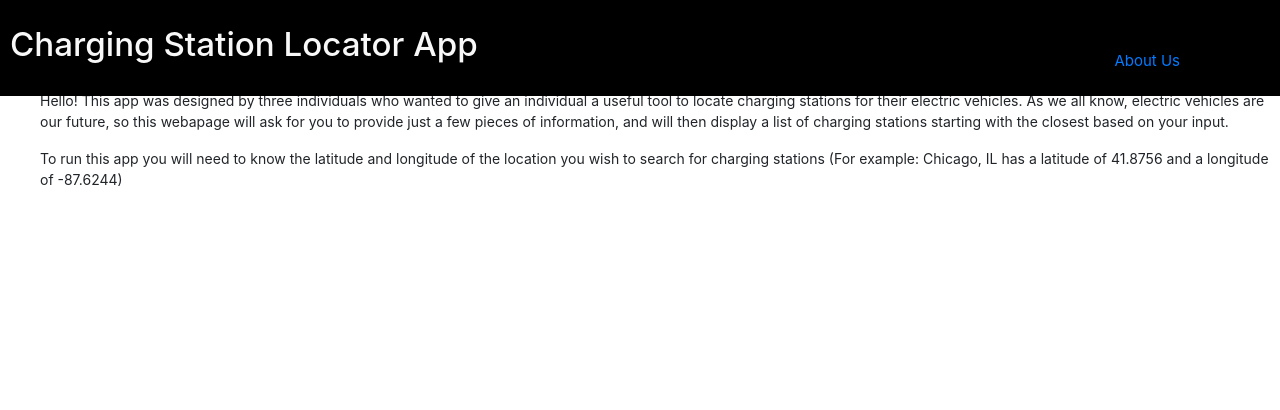
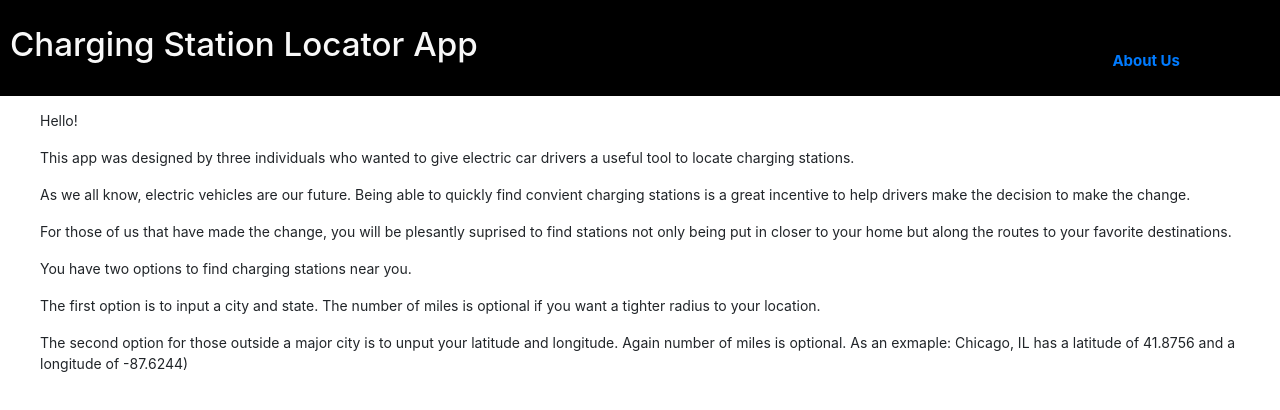
Before and after one commit to richardkorneisel/Project-3, a React (Create React App) app: page /aboutus in a window 1280 px wide. Shown: the top 410 px of the page. Built offline with nearby package versions, Linux system fonts and the light colour scheme.

Commit message:
Updated CSS on all pages minus card, Updated About Us

```diff
--- a/src/components/AboutUs/AboutUs.css
+++ b/src/components/AboutUs/AboutUs.css
@@ -1,5 +1,5 @@
 .aboutUs {
-    padding: 90px 0  40px 40px;
+    padding: 110px 0  40px 40px;
     margin: 0 auto;
 }
 
--- a/src/components/AboutUs/AboutUs.js
+++ b/src/components/AboutUs/AboutUs.js
@@ -5,9 +5,13 @@ function AboutUs() {
     return (
 
         <div className="aboutUs">
-            <p>Hello! This app was designed by three individuals who wanted to give an individual a useful tool to locate charging stations for their electric vehicles.  As we all know, electric vehicles are our future, so this webapage will ask for you to provide just a few pieces of information, and will then display a list of charging stations starting with the closest based on your input.</p>
-            <p>To run this app you will need to know the latitude and longitude of the location you wish to search for charging stations (For example: Chicago, IL has a latitude of 41.8756 and a longitude of -87.6244)</p>
-
+            <p>Hello!</p>
+            <p>This app was designed by three individuals who wanted to give electric car drivers a useful tool to locate charging stations.</p>
+            <p>As we all know, electric vehicles are our future.  Being able to quickly find convient charging stations is a great incentive to help drivers make the decision to make the change.</p>
+            <p> For those of us that have made the change, you will be plesantly suprised to find stations not only being put in closer to your home but along the routes to your favorite destinations.</p>
+            <p>You have two options to find charging stations near you.</p>
+            <p>The first option is to input a city and state.  The number of miles is optional if you want a tighter radius to your location.</p>
+            <p>The second option for those outside a major city is to unput your latitude and longitude.  Again number of miles is optional. As an exmaple: Chicago, IL has a latitude of 41.8756 and a longitude of -87.6244)</p>
         </div>
 
     )
--- a/src/components/Detail/Detail.css
+++ b/src/components/Detail/Detail.css
@@ -1,7 +1,7 @@
 .Detail {
     display: flex;
     flex-direction: column;
-    padding: 90px 0  40px 40px;
+    padding: 110px 0  40px 40px;
     margin: 0 auto;
 }
 
@@ -10,5 +10,27 @@
 }
 
 .Detail p {
-  font-size: 15;
+  font-size: 25;
+  margin: 0 0 0 0;
 }
+
+.title {
+  font-size: 30px;
+}
+
+.address h5 {
+  text-decoration: underline;
+  padding: 0 0 10px 0;
+}
+
+.details h5 {
+  text-decoration: underline;
+  padding: 0 0 10px 0;
+  margin: 20px 0 0 0;
+}
+
+.charge h5 {
+  text-decoration: underline;
+  padding: 0 0 10px 0;
+  margin: 20px 0 0 0;
+}
--- a/src/components/Detail/Detail.js
+++ b/src/components/Detail/Detail.js
@@ -28,20 +28,18 @@ export default function Detail(props) {
         <div>
           <h2 className='title'>{address.Title}</h2>
           <div className='address'>
-            <h3>Address</h3>
+            <h5>Address</h5>
             <p>{address.AddressLine1}</p>
-            <p>{address.Town}</p>
-            <p>{address.StateOrProvince}</p>
-            <p>{address.Postcode}</p>
+            <p>{address.Town}, {address.StateOrProvince} {address.Postcode}</p>
           </div>
           <div className='details'>
-            <h3>Notes</h3>
+            <h5>Notes</h5>
             <p>Distance: {distance} mi</p>
             <p>{address.AccessComments}</p>
             <p>{stationData.GeneralComments}</p>
           </div>
-          <div className=''>
-            <h3>Charging Details</h3>
+          <div className='charge'>
+            <h5>Charging Details</h5>
             <p>Number of Chargers: {connections.Quantity}</p>
             <p>Charging Level: {connections.LevelID}</p>
             <p>Volts: {connections.Voltage}</p>
@@ -49,7 +47,7 @@ export default function Detail(props) {
             <p>Power (KW): {connections.PowerKW}</p>
           </div>
       <Link to='/'>
-        <h3 className='button'>Back to Results</h3>
+        <h5 className="button">Back to Results</h5>
       </Link>
         </div>
       : null }
--- a/src/components/Header/Header.css
+++ b/src/components/Header/Header.css
@@ -2,5 +2,4 @@
     color:  	#F8F8F8;
     font-size: 2.59vw;
     margin: 25px 640px 40px 10px;
-    /* border: 5px solid red; */
 }
--- a/src/components/Header/Header.js
+++ b/src/components/Header/Header.js
@@ -6,7 +6,7 @@ import Nav from '../Nav/Nav'
 function Header() {
     return (
       <div>
-        <Link to = '/'>
+        <Link className= 'link' to = '/'>
           <h1 className='appName'>Charging Station Locator App</h1>
         </Link>
         <Nav />
--- a/src/components/Nav/Nav.css
+++ b/src/components/Nav/Nav.css
@@ -6,3 +6,11 @@
 .nav p {
     font-size: 15px;
 }
+
+a:hover {
+    text-decoration: none;
+}
+
+a:active {
+    text-decoration: none;
+}
--- a/src/components/Nav/Nav.js
+++ b/src/components/Nav/Nav.js
@@ -6,7 +6,7 @@ function Nav() {
     return (
 
         <div className='nav'>
-            <p><a href="AboutUs">About Us</a></p>
+            <p><b><a href="AboutUs">About Us</a></b></p>
         </div>
     );
 }
--- a/src/components/ResultsList/ResultsList.css
+++ b/src/components/ResultsList/ResultsList.css
@@ -8,4 +8,5 @@
 
 .ResultsList h1 {
   font-size: 30px;
+  padding: 0 0  10px 40px;
 }
--- a/src/components/Search/Search.css
+++ b/src/components/Search/Search.css
@@ -2,6 +2,7 @@
     font-size: 10px;
     font-weight: 600;
 }
+
 .Search input {
     box-sizing: border-box;
     padding: 6px 10px;
@@ -24,8 +25,8 @@
     border: 5px solid black;
     border-radius: 15px;
     padding: 10px 0 0 30px;
-    /* margin-right: 30px; */
 }
+
 .Search .searchContainer {
     display: flex;
     justify-content: flex-start;
@@ -42,7 +43,6 @@
     .Search {
         width: 375px;
     }
-
     .Search .searchContainer {
         display: flex;
         flex-direction: column;
@@ -50,7 +50,7 @@
     }
 }
 
- .button {
+.button {
     padding: 20px 0 20px 0;
 }
 
```
